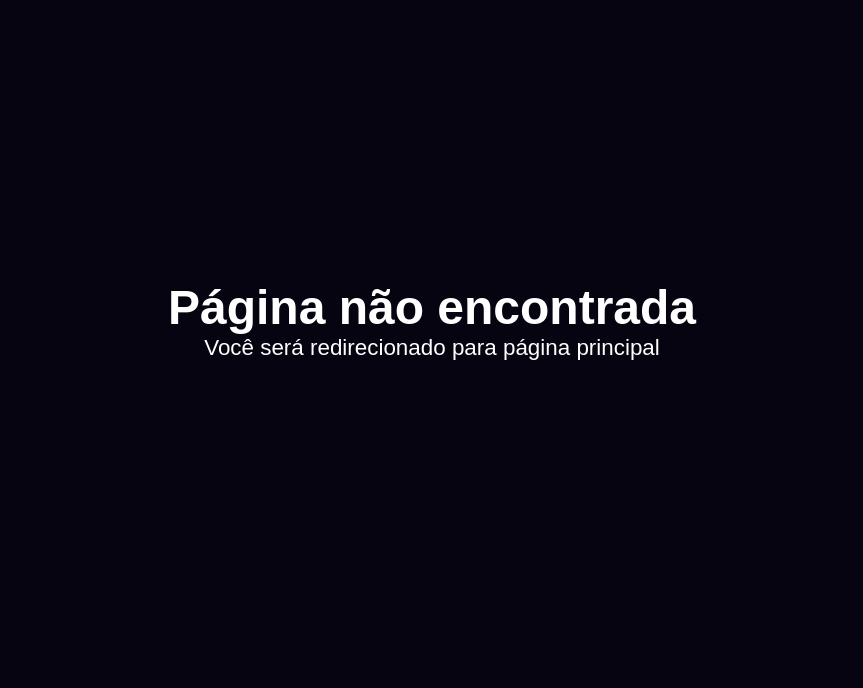
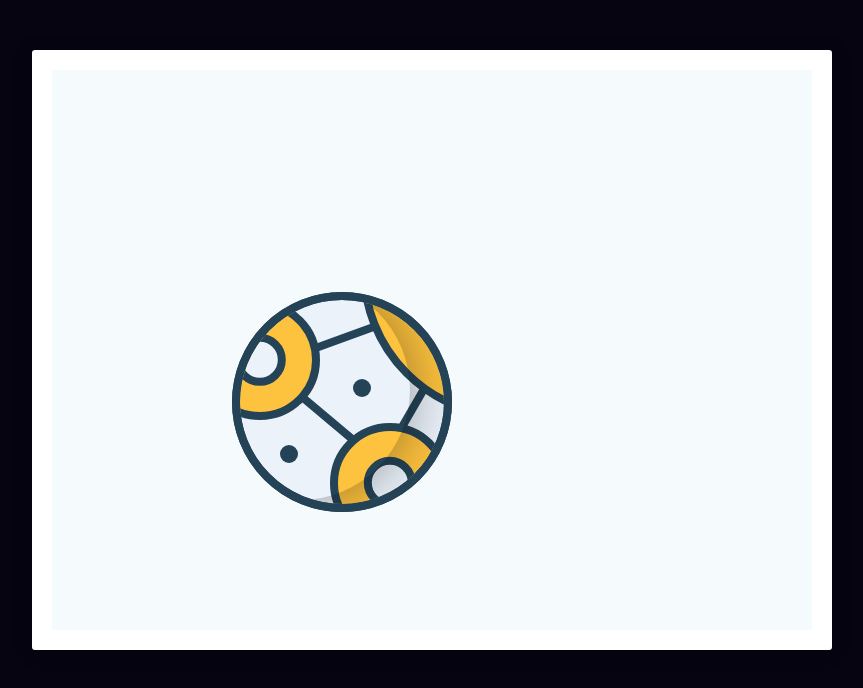
Before and after one commit to carlosdoria/portfolio, a Next.js app: page /1 in a window 1280 px wide. Before the commit this address had no page. Shown: the top 688 px of the page, without its empty margins (208-1071 px from the left). Built offline with nearby package versions, Linux system fonts and the light colour scheme.

Commit message:
feat: start create bb-08

```diff
--- /dev/null
+++ b/src/components/Bb_8/index.tsx
@@ -0,0 +1,28 @@
+import * as S from './styles'
+
+export const BB_8 = () => {
+  return (
+    <S.Artboard>
+      <S.bb_8>
+        <S.Body>
+          <S.Doty>
+            <S.Line></S.Line>
+            <S.Line></S.Line>
+            <S.Line></S.Line>
+          </S.Doty>
+          <S.Doty></S.Doty>
+          <S.Circle />
+          <S.Circle />
+          <S.Circle />
+
+        </S.Body>
+        <S.BodyShadowCrop>
+          <S.BodyShadow/>
+        </S.BodyShadowCrop>
+        <S.Head>
+
+        </S.Head>
+      </S.bb_8>
+    </S.Artboard>
+  )
+}
--- /dev/null
+++ b/src/components/Bb_8/styles.ts
@@ -0,0 +1,154 @@
+import styled from 'styled-components'
+
+export const Artboard = styled.main`
+  position: relative;
+
+  width: 800px;
+  height: 600px;
+
+  background: var(--bb_8-bg);
+  box-shadow: 0px 3px 20px rgba(0,0,0,0.2);
+  border-radius: 3px;
+  margin: 50px auto;
+  border: 20px white solid;
+  `
+
+export const bb_8 = styled.div`
+  position: absolute;
+  top: 222px;
+  left: 180px;
+
+  width: 13.75rem;
+  height: 13.75rem;
+
+  background: fade-out(pink, 0.5);
+`
+
+export const Body = styled.div`
+  position: absolute;
+
+  width: 13.75rem;
+  height: 13.75rem;
+
+  background: var(--bb_8-base);
+  border-radius: 50%;
+  border: solid 8px var(--bb_8-stroke);
+
+  overflow: hidden;
+`
+
+export const Circle = styled.div`
+  position: absolute;
+
+  width: 7.5rem;
+  height: 7.5rem;
+
+  border: 8px solid var(--bb_8-stroke);
+  background-color: var(--bb_8-orange);
+  border-radius: 50%;
+
+  ::after {
+    content: '';
+    position: absolute;
+    top: 50%;
+    left: 50%;
+
+    height: 35%;
+    width: 35%;
+
+    display: block;
+
+    background: var(--bb_8-base);
+
+    border: 8px solid var(--bb_8-stroke);
+    border-radius: 50%;
+
+    transform: translate(-50%, -50%);
+  }
+
+  :nth-child(3) {
+    top: 0;
+    left: -40px;
+  }
+  :nth-child(4) {
+    top: 123px;
+    left: 90px;
+  }
+  :nth-child(5) {
+    height: 300px;
+    width: 300px;
+    left: 120px;
+    top: -180px;
+  }
+`
+
+export const Doty = styled.div`
+  position: absolute;
+
+  height: 18px;
+  width: 18px;
+
+  background: var(--bb_8-stroke);
+
+  border-radius: 50%;
+
+  :nth-child(1) {
+    top: 79px;
+    left: 113px;
+  }
+  :nth-child(2) {
+    top: 145px;
+    left: 40px;
+  }
+`
+
+export const Line = styled.div`
+  position: absolute;
+
+  height: 8px;
+  width: 100px;
+  background: var(--bb_8-stroke);
+
+
+  :nth-child(1) {
+    transform: rotate(40deg);
+    top: 40px;
+    left: -70px;
+  }
+  :nth-child(2) {
+    transform: rotate(160deg);
+    top: -45px;
+    left: -60px;
+  }
+  :nth-child(3) {
+    transform: rotate(-60deg);
+    top: 25px;
+    left: 10px;
+  }
+`
+
+export const BodyShadowCrop = styled.div`
+  width: 220px;
+  height: 220px;
+  position: absolute;
+  border-radius: 50%;
+  border: solid 8px var(--bb_8-stroke);
+  overflow: hidden;
+  -webkit-transform: translate3d(0, 0, 0);
+`
+
+export const BodyShadow = styled.div`
+  width: 220px;
+  height: 220px;
+  border-radius: 50%;
+  position: absolute;
+  box-shadow: 0px 0px 60px rgba(0,0,0,0.4);
+  left: -50px;
+  top: -20px;
+`
+
+export const Head = styled.div``
+
+// export const Container = styled.main``
+
+// export const Container = styled.main``
--- a/src/components/index.ts
+++ b/src/components/index.ts
@@ -1,3 +1,4 @@
 export * from './Navbar'
 export * from './Footer'
 export * from './CupCoffee'
+export * from './Bb_8'
--- a/src/pages/[pageNotFound].tsx
+++ b/src/pages/[pageNotFound].tsx
@@ -1,5 +1,6 @@
 import { useEffect } from 'react'
 import { useRouter } from 'next/router'
+import { BB_8 } from '../components'
 
 import * as S from 'styles/pageNotFound.styles'
 
@@ -7,17 +8,19 @@ const PageNotFound = () => {
 
   const router = useRouter()
 
-  useEffect( () => {
-    setTimeout( () => {
-      router.push( '/' )
-    }, 2000 )
-  } )
+  // useEffect( () => {
+  //   setTimeout( () => {
+  //     router.push( '/' )
+  //   }, 3000 )
+  // } )
 
   return (
-    <S.Container>
-      <S.Title>Página não encontrada</S.Title>
-      <S.Text>Você será redirecionado para página principal</S.Text>
-    </S.Container>
+    <>
+      {/* <S.Title>Página não encontrada</S.Title>
+      <S.Text>Você será redirecionado para página principal</S.Text> */}
+
+      <BB_8 />
+    </>
   )
 
 }
--- a/src/styles/globals.ts
+++ b/src/styles/globals.ts
@@ -14,6 +14,14 @@ const GlobalStyles = createGlobalStyle`
     --second-color: #fff;
     --footer-first-color: #fff;
     --footer-second-color: #3f70f3;
+
+    --bb_8-bg: #F5FAFC;
+    --bb_8-base: #EBF2FA;
+    --bb_8-base-tint: #A7D0E0;
+    --bb_8-stroke: #244356;
+    --bb_8-orange: #FDC23E;
+    --bb_8-blue: #449BAA;
+    --bb_8-red: #FF7761;
   }
 
   /* VARIEBLE FONTS AND TYPES */
```
